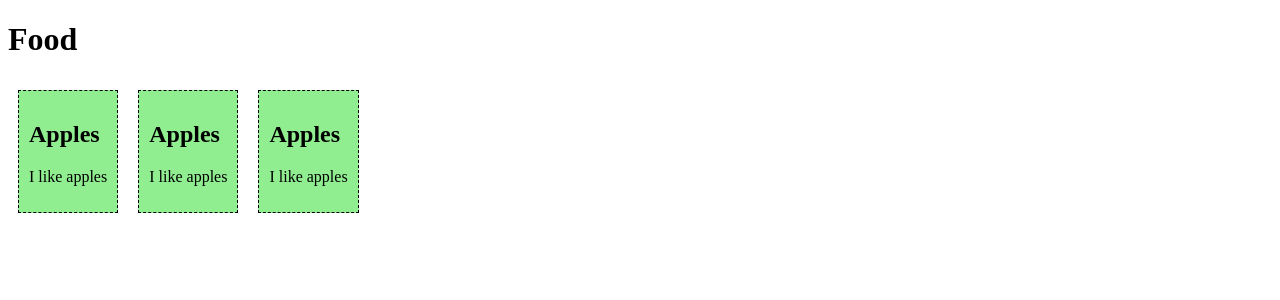
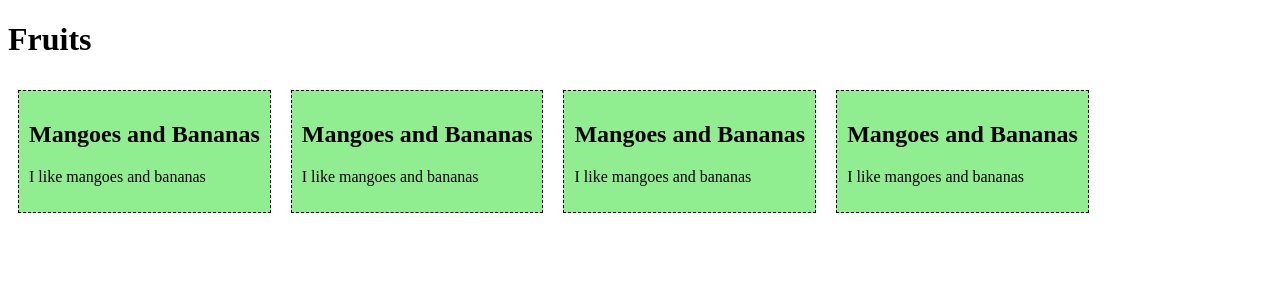
Before and after one commit to charlespogi123/webprog-it242-vuejs, a Vue app in the folder firstsfc/: page / in a window 1280 px wide. Shown: the top 300 px of the page. Built offline with nearby package versions, Linux system fonts and the light colour scheme.

Commit message:
CHANGESS

```diff
--- a/firstsfc/src/App.vue
+++ b/firstsfc/src/App.vue
@@ -1,5 +1,6 @@
 <template>
-  <h1>Food</h1>
+  <h1>Fruits</h1>
+  <food-item/>
   <food-item/>
   <food-item/>
   <food-item/>
--- a/firstsfc/src/components/FoodItem.vue
+++ b/firstsfc/src/components/FoodItem.vue
@@ -9,8 +9,8 @@
 export default {
   data() {
     return {
-      name: 'Apples',
-      message: 'I like apples'
+      name: 'Mangoes and Bananas',
+      message: 'I like mangoes and bananas'
     }
   }
 };
```
